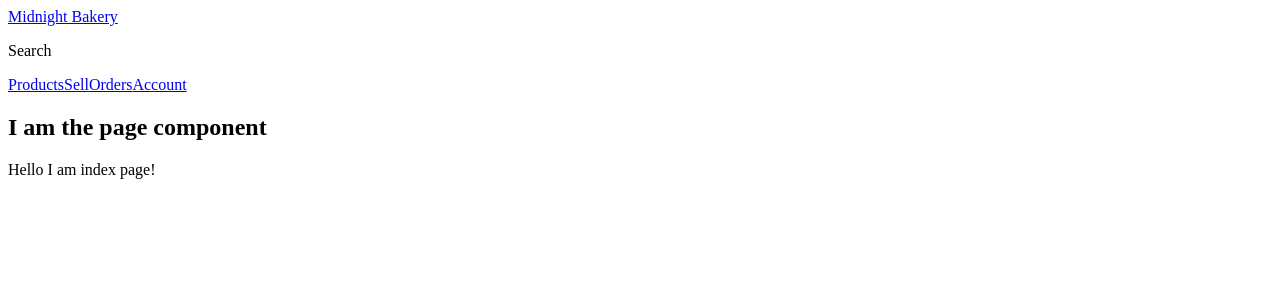
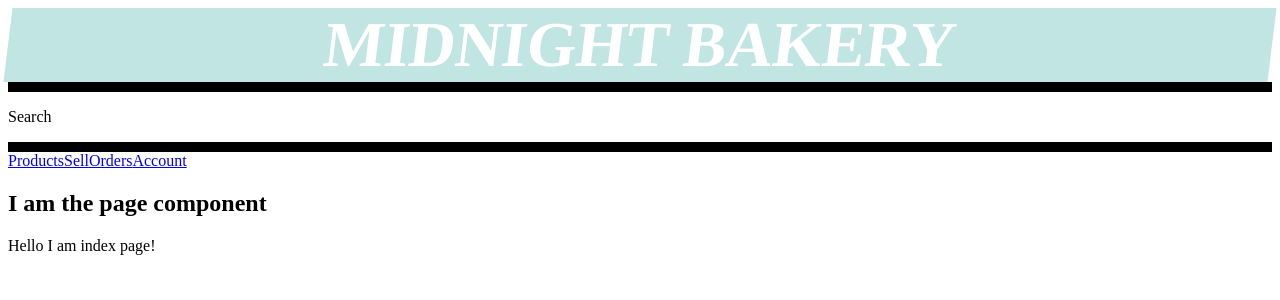
Before and after one commit to SandraCoburn/bakery-frontend, a Next.js app: page / in a window 1280 px wide. Shown: the top 300 px of the page. Built offline with nearby package versions, Linux system fonts and the light colour scheme.

Commit message:
Styled Logo and Header

```diff
--- a/components/Header.js
+++ b/components/Header.js
@@ -1,15 +1,65 @@
 import Link from 'next/link';
+import styled from 'styled-components';
 import Nav from './Nav';
+const theme = {
+  green: ' #c1e5e3',
+  black: '#866f57',
+  grey: '#3A3A3A',
+  lightgrey: '#E1E1E1',
+  offWhite: '#EDEDED',
+  maxWidth: '1000px',
+  bs: '0 12px 24px 0 rgba(0, 0, 0, 0.09)',
+};
+
+const Logo = styled.h1`
+  background: #c1e5e3;
+  font-size: 4rem;
+  margin-left: 2rem;
+  position: relative;
+  z-index: 2;
+  transform: skew(-7deg);
+  a {
+    padding: 0.5rem 1rem;
+    color: white;
+    text-transform: uppercase;
+    text-decoration: none;
+  }
+  @media (max-width: 1300px) {
+    margin: 0;
+    text-align: center;
+  }
+`;
+const HeaderStyled = styled.header`
+  .bar {
+    border-bottom: 10px solid var(--black, black);
+    display: grid;
+    grid-template-columns: auto 1fr;
+    justify-content: space-between;
+    align-items: center;
+    @media (max-width: 1300px) {
+      grid-template-columns: 1fr;
+      justify-content: center;
+    }
+  }
+  .sub-bar {
+    display: grid;
+    grid-template-columns: 1fr auto;
+    border-bottom: 10px solid var(--black, black);
+  }
+`;
+
 export default function Header() {
   return (
-    <header>
+    <HeaderStyled>
       <div className="bar">
-        <Link href="/">Midnight Bakery</Link>
+        <Logo>
+          <Link href="/">Midnight Bakery</Link>
+        </Logo>
       </div>
       <div className="sub-bar">
         <p>Search</p>
       </div>
       <Nav />
-    </header>
+    </HeaderStyled>
   );
 }
```
